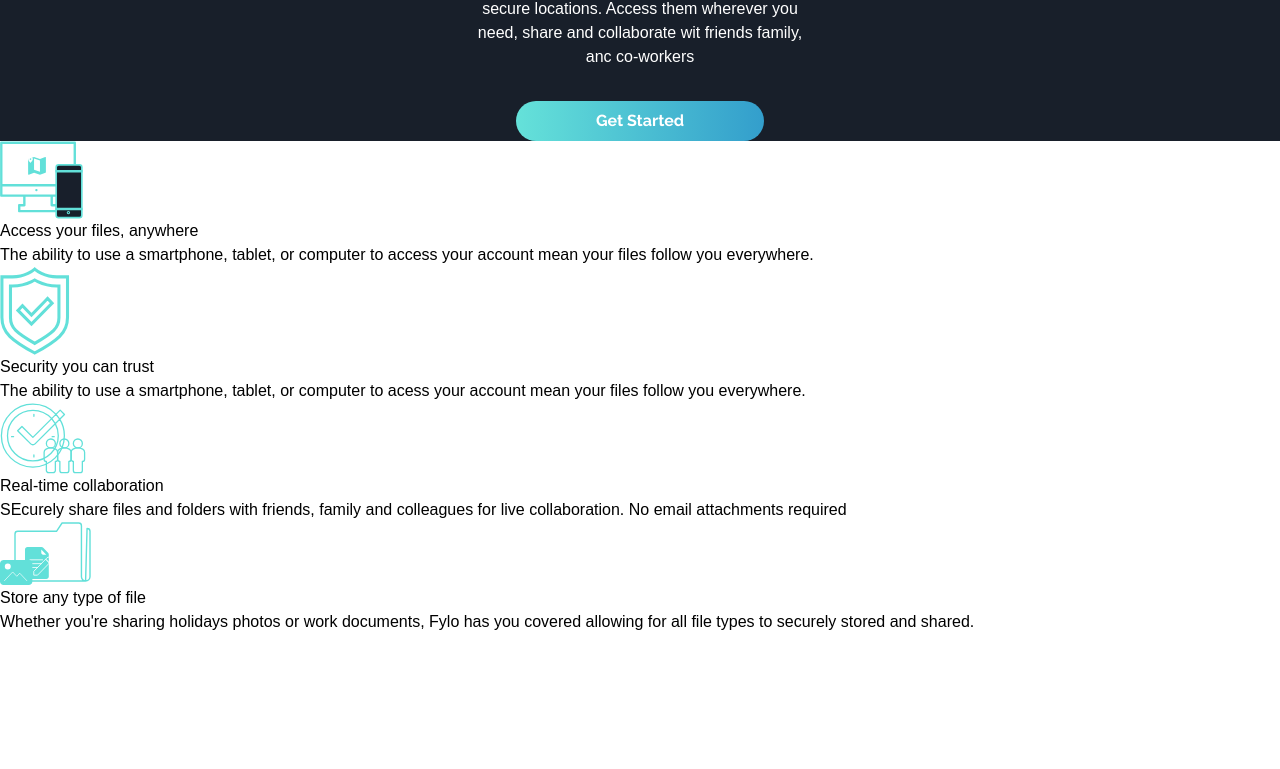
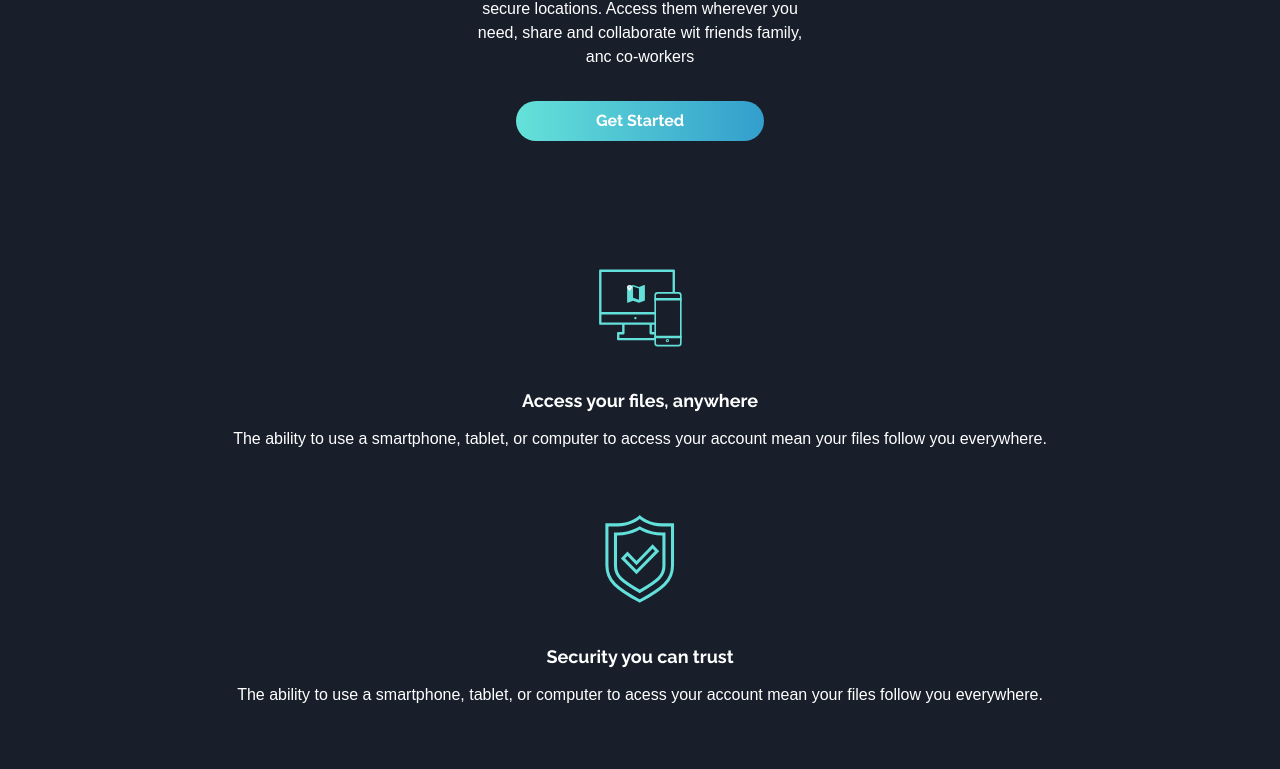
Before and after one commit to mmustaphak/fylo-dark-theme-landing-page, a React (Vite) app: page / in a window 1280 px wide. Shown: the part 456-1225 px from the top of the page. Before the commit the page ends 1090 px from the top, so only its background shows below. Built offline with nearby package versions, Linux system fonts and the light colour scheme.

Commit message:
finsihed styling AdditonalInfo component

```diff
--- a/src/components/AdditionalInfo.jsx
+++ b/src/components/AdditionalInfo.jsx
@@ -5,31 +5,31 @@ import file from "../assets/icon-any-file.svg"
 
 const AdditionalInfo = () => {
     return (
-        <section>
+        <section className="grid gap-16 justify-center px-4 pt-32 text-center text-white bg-main">
 
             <div>
-                <img src={access} alt="Acess anywhere" />
-                <h3>Access your files, anywhere</h3>
+                <img src={access} className="mx-auto mb-10" alt="Acesss anywhere" />
+                <h3 className="mb-3 text-lg font-bold font-raleway">Access your files, anywhere</h3>
                 <p>The ability to use a smartphone, tablet, or computer to access your account mean your files follow you everywhere.</p>
             </div>
 
             <div>
-                <img src={security} alt="Shield" />
-                <h3>Security you can trust</h3>
+                <img src={security} className="mx-auto mb-10" alt="Shield" />
+                <h3 className="mb-3 text-lg font-bold font-raleway">Security you can trust</h3>
                 <p>The ability  to use a smartphone, tablet, or computer to acess your account mean your files follow you everywhere. </p>
             </div>
 
             <div>
-                <img src={collaboration} alt="Efficient Collaboration" />
-                <h3>Real-time collaboration</h3>
-                <p>SEcurely share files and folders with friends, family and colleagues for live collaboration. No email attachments required
+                <img src={collaboration} className="mx-auto mb-10" alt="Efficient Collaboration" />
+                <h3 className="mb-3 text-lg font-bold font-raleway">Real-time collaboration</h3>
+                <p>Securely share files and folders with friends, family and colleagues for live collaboration. No email attachments required
                 </p>
             </div>
 
 
             <div>
-                <img src={file} alt="Folder" />
-                <h3>Store any type of file</h3>
+                <img src={file} className="mx-auto mb-10" alt="Folder" />
+                <h3 className="mb-3 text-lg font-bold font-raleway">Store any type of file</h3>
                 <p>Whether you're sharing holidays photos or work documents, Fylo has you covered allowing for all file types to securely stored and shared.</p>
             </div>
         </section>
```
